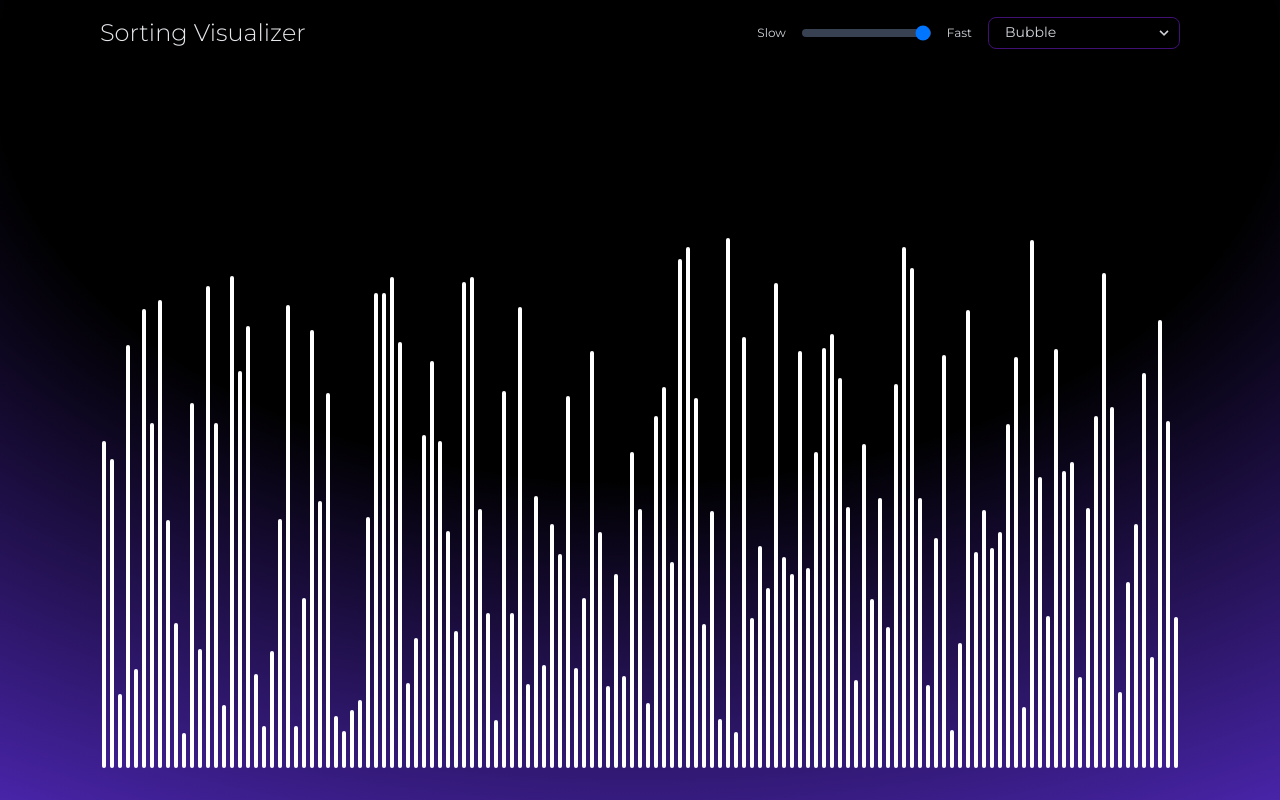
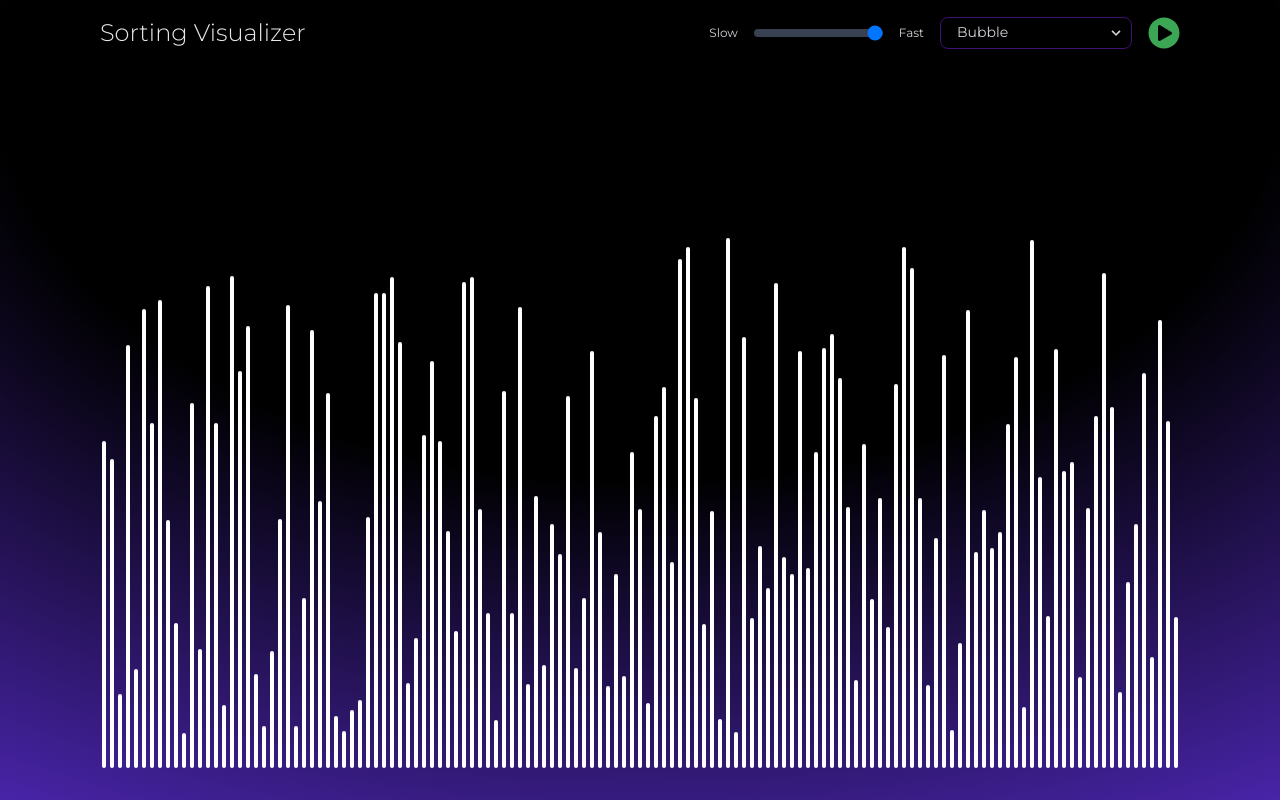
Before and after one commit to SaagarRaj/SortingVisualizer-NEXT, a Next.js app: page / in a window 1280 px wide. Built offline with nearby package versions, Linux system fonts and the light colour scheme.

Commit message:
play and reset button

```diff
--- a/package.json
+++ b/package.json
@@ -11,7 +11,8 @@
   "dependencies": {
     "next": "14.2.4",
     "react": "^18",
-    "react-dom": "^18"
+    "react-dom": "^18",
+    "react-icons": "^5.2.1"
   },
   "devDependencies": {
     "@types/node": "^20",
--- a/src/app/page.tsx
+++ b/src/app/page.tsx
@@ -6,11 +6,21 @@ import { useSortingAlgorithmContext } from "@/context/Visualizer";
 import { SortingAlgorithmType } from "@/shared/types";
 import { algorithmOptions } from "@/shared/utils";
 import { useEffect } from "react";
+import { FaPlayCircle } from "react-icons/fa";
+import { RxReset } from "react-icons/rx";
 
 
 
 export default function Home() {
-  const { arrayToSort, isSorting, animationSpeed, setAnimationSpeed, selectedAlgorithm, setSelectedAlgorithm } = useSortingAlgorithmContext();
+  const {
+    arrayToSort,
+    isSorting,
+    animationSpeed,
+    setAnimationSpeed,
+    selectedAlgorithm,
+    setSelectedAlgorithm,
+    requireReset
+  } = useSortingAlgorithmContext();
 
   const handleChange = (e: React.ChangeEvent<HTMLSelectElement>) => {
     setSelectedAlgorithm(e.target.value as SortingAlgorithmType)
@@ -34,7 +44,9 @@ export default function Home() {
                 onChange={handleChange}
                 isDisabled={isSorting}
               />
-
+              <button className="flex items-center justify-center" onClick={() => { }}>
+                {requireReset ? (<RxReset className="text-gray-400 h-8 w-8 " />) : (<FaPlayCircle className="text-system-green60 h-8 w-8" />)}
+              </button>
             </div>
           </div>
           <div className="relative h-[calc(100vh-66px)] w-full">
--- a/src/context/Visualizer.tsx
+++ b/src/context/Visualizer.tsx
@@ -16,7 +16,8 @@ interface SortingAlgorithmContextType {
     isAnimationComplete: boolean,
     setIsAnimationComplete: (isComplete: boolean) => void,
     resetArrayAndAnimation: () => void,
-    runAniamtion: () => void
+    runAniamtion: () => void,
+    requireReset: boolean
 
 }
 
@@ -39,7 +40,7 @@ export const SortingAlgorithmProvider = ({ children }: { children: React.ReactNo
         }
     }, [])
 
-
+    const requireReset = isAnimationComplete || isSorting;
     const resetArrayAndAnimation = () => {
         const contentContainer = document.getElementById('content-container')
         if (!contentContainer) {
@@ -75,7 +76,8 @@ export const SortingAlgorithmProvider = ({ children }: { children: React.ReactNo
         isAnimationComplete,
         setIsAnimationComplete,
         resetArrayAndAnimation,
-        runAniamtion
+        runAniamtion,
+        requireReset
     }
     return <SortingAlgorithmContext.Provider value={value}>{children}</SortingAlgorithmContext.Provider>
 }
```
Also changed, not shown: 1 other file (tests, documents, lock files or other folders).
